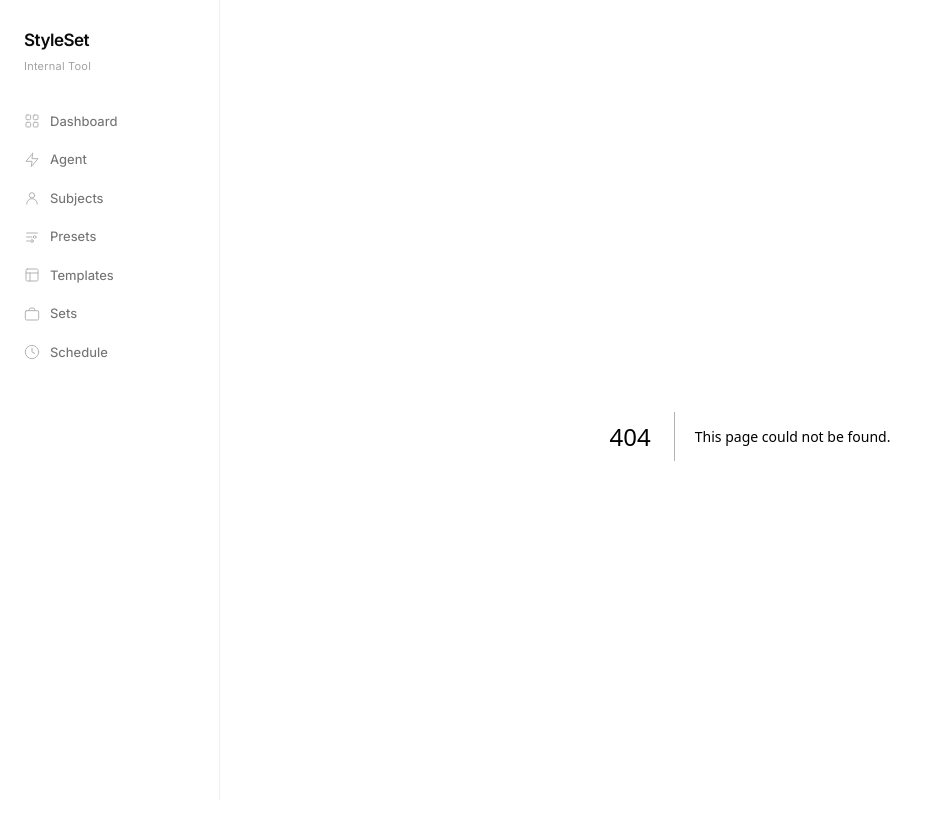
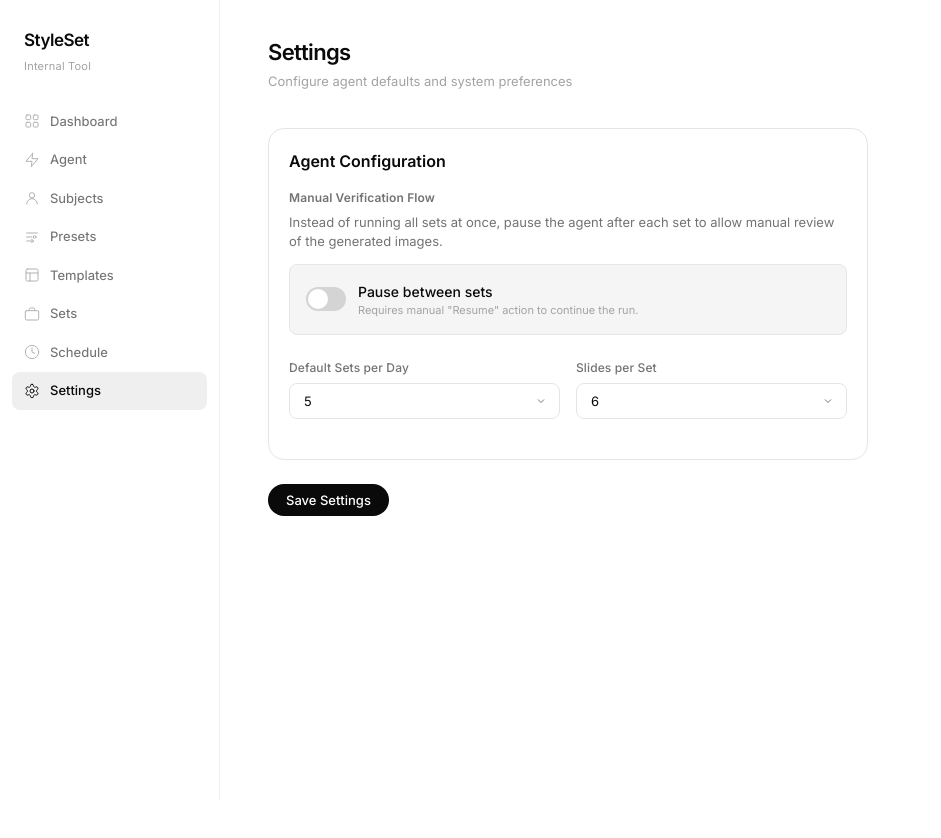
Before and after one commit to parallelventures/stylset, a Next.js app: page /settings in a window 1280 px wide. Before the commit this address had no page. Shown: the top 838 px of the page, without its empty margins (0-941 px from the left). After the commit the page ends 800 px from the top, so only its background shows below. Built offline with nearby package versions, Linux system fonts and the light colour scheme.

Commit message:
feat(ui): Create dedicated Settings view for agent configuration and manual verification

```diff
--- /dev/null
+++ b/src/app/settings/page.tsx
@@ -0,0 +1,113 @@
+"use client";
+
+import { useState, useEffect } from "react";
+
+export default function SettingsPage() {
+    const [settings, setSettings] = useState({
+        pauseBetweenSets: false,
+        setsPerDay: 5,
+        slidesPerSet: 6,
+    });
+    const [saved, setSaved] = useState(false);
+
+    useEffect(() => {
+        const stored = localStorage.getItem("styleset_agent_settings");
+        if (stored) {
+            try {
+                setSettings(JSON.parse(stored));
+            } catch (err) { }
+        }
+    }, []);
+
+    const handleChange = (key: string, value: unknown) => {
+        setSettings(s => ({ ...s, [key]: value }));
+        setSaved(false);
+    };
+
+    const handleSave = () => {
+        localStorage.setItem("styleset_agent_settings", JSON.stringify(settings));
+        setSaved(true);
+        setTimeout(() => setSaved(false), 2000);
+    };
+
+    return (
+        <div>
+            <div className="page-header">
+                <div>
+                    <h2>Settings</h2>
+                    <p>Configure agent defaults and system preferences</p>
+                </div>
+            </div>
+
+            <div style={{ maxWidth: 600 }}>
+                {/* Agent Generation Settings */}
+                <div className="card" style={{ marginBottom: 24 }}>
+                    <h3 style={{ fontSize: 16, fontWeight: 600, marginBottom: 16 }}>Agent Configuration</h3>
+
+                    <div className="form-group">
+                        <label className="form-label" style={{ fontWeight: 600 }}>Manual Verification Flow</label>
+                        <div className="text-secondary text-sm" style={{ marginBottom: 12 }}>
+                            Instead of running all sets at once, pause the agent after each set to allow manual review of the generated images.
+                        </div>
+
+                        <label className="flex items-center gap-3" style={{ cursor: "pointer", background: "var(--gray-50)", padding: "16px", borderRadius: "var(--radius-sm)", border: "1px solid var(--border)" }}>
+                            <div className="switch-container">
+                                <input
+                                    type="checkbox"
+                                    style={{ display: "none" }}
+                                    checked={settings.pauseBetweenSets}
+                                    onChange={(e) => handleChange("pauseBetweenSets", e.target.checked)}
+                                />
+                                <div className="switch-track" style={{
+                                    width: 40, height: 24, background: settings.pauseBetweenSets ? "var(--primary)" : "var(--gray-300)", borderRadius: 12, position: "relative", transition: "0.2s"
+                                }}>
+                                    <div className="switch-thumb" style={{
+                                        width: 20, height: 20, background: "white", borderRadius: "50%", position: "absolute", top: 2, left: settings.pauseBetweenSets ? 18 : 2, transition: "0.2s"
+                                    }} />
+                                </div>
+                            </div>
+                            <div>
+                                <div style={{ fontWeight: 500 }}>Pause between sets</div>
+                                <div className="text-xs text-muted">Requires manual "Resume" action to continue the run.</div>
+                            </div>
+                        </label>
+                    </div>
+
+                    <div style={{ display: "grid", gridTemplateColumns: "1fr 1fr", gap: 16, marginTop: 24 }}>
+                        <div className="form-group">
+                            <label className="form-label">Default Sets per Day</label>
+                            <select
+                                className="form-select"
+                                value={settings.setsPerDay}
+                                onChange={(e) => handleChange("setsPerDay", Number(e.target.value))}
+                            >
+                                {[1, 2, 3, 4, 5, 6, 7, 8, 9, 10].map((n) => (
+                                    <option key={n} value={n}>{n}</option>
+                                ))}
+                            </select>
+                        </div>
+                        <div className="form-group">
+                            <label className="form-label">Slides per Set</label>
+                            <select
+                                className="form-select"
+                                value={settings.slidesPerSet}
+                                onChange={(e) => handleChange("slidesPerSet", Number(e.target.value))}
+                            >
+                                {[3, 4, 5, 6, 8, 10, 12, 15, 20].map((n) => (
+                                    <option key={n} value={n}>{n}</option>
+                                ))}
+                            </select>
+                        </div>
+                    </div>
+                </div>
+
+                <div className="flex items-center gap-3">
+                    <button className="btn btn-primary" onClick={handleSave}>
+                        Save Settings
+                    </button>
+                    {saved && <span className="text-sm" style={{ color: "var(--success)" }}>✓ Settings saved successfully</span>}
+                </div>
+            </div>
+        </div>
+    );
+}
--- a/src/components/Sidebar.tsx
+++ b/src/components/Sidebar.tsx
@@ -67,6 +67,16 @@ const NAV_ITEMS = [
             </svg>
         ),
     },
+    {
+        href: "/settings",
+        label: "Settings",
+        icon: (
+            <svg viewBox="0 0 24 24" fill="none" stroke="currentColor" strokeWidth="1.5" strokeLinecap="round" strokeLinejoin="round">
+                <path d="M12.22 2h-.44a2 2 0 0 0-2 2v.18a2 2 0 0 1-1 1.73l-.43.25a2 2 0 0 1-2 0l-.15-.08a2 2 0 0 0-2.73.73l-.22.38a2 2 0 0 0 .73 2.73l.15.1a2 2 0 0 1 1 1.72v.51a2 2 0 0 1-1 1.74l-.15.09a2 2 0 0 0-.73 2.73l.22.38a2 2 0 0 0 2.73.73l.15-.08a2 2 0 0 1 2 0l.43.25a2 2 0 0 1 1 1.73V20a2 2 0 0 0 2 2h.44a2 2 0 0 0 2-2v-.18a2 2 0 0 1 1-1.73l.43-.25a2 2 0 0 1 2 0l.15.08a2 2 0 0 0 2.73-.73l.22-.39a2 2 0 0 0-.73-2.73l-.15-.08a2 2 0 0 1-1-1.74v-.5a2 2 0 0 1 1-1.74l.15-.09a2 2 0 0 0 .73-2.73l-.22-.38a2 2 0 0 0-2.73-.73l-.15.08a2 2 0 0 1-2 0l-.43-.25a2 2 0 0 1-1-1.73V4a2 2 0 0 0-2-2z" />
+                <circle cx="12" cy="12" r="3" />
+            </svg>
+        ),
+    },
 ];
 
 export function Sidebar() {
```
Also changed, not shown: src/app/agent/page.tsx (+29 -44 lines).
